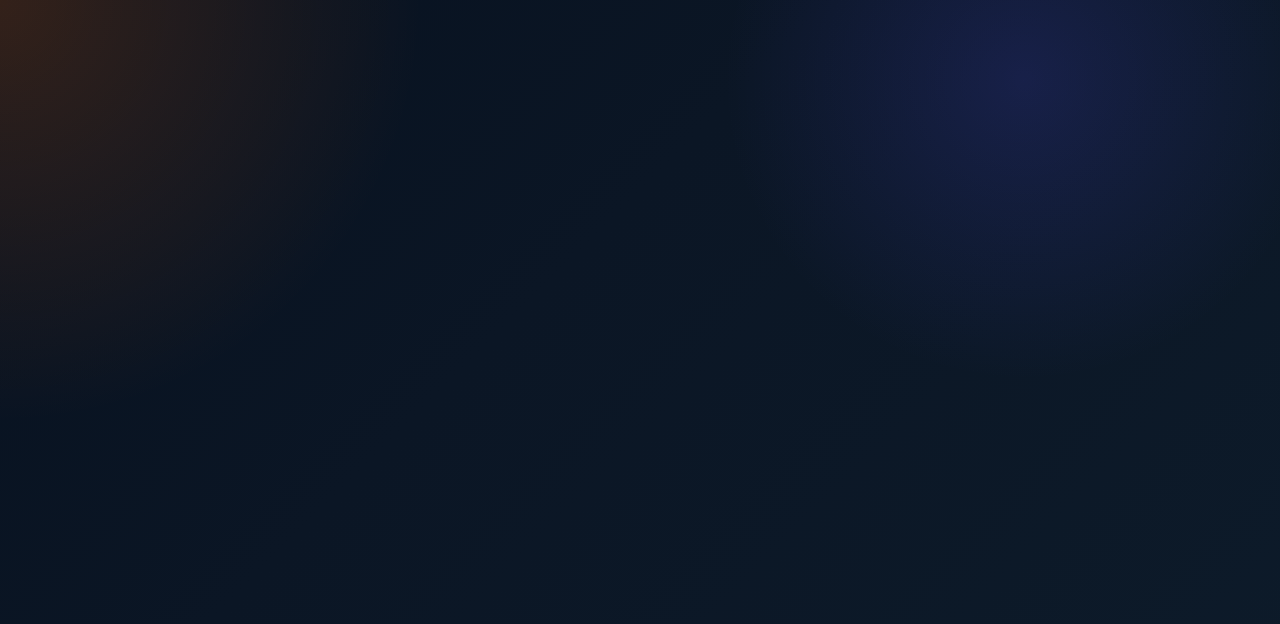
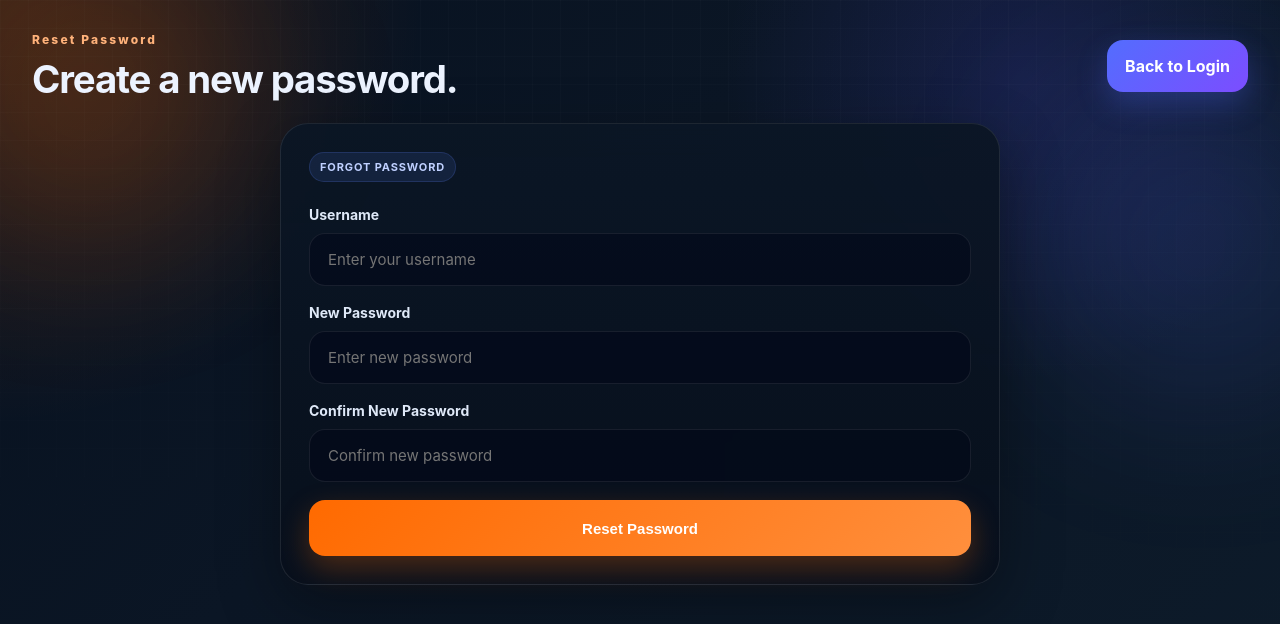
Before and after one commit to TheArisAngelo/Reddit-Client, a React (Create React App) app in the folder reddit-client/: page /forgot-password in a window 1280 px wide. Before the commit this address had no page. Shown: the top 624 px of the page. Built offline with nearby package versions, Linux system fonts and the light colour scheme.

Commit message:
forgot password added

```diff
--- a/reddit-client/src/App.js
+++ b/reddit-client/src/App.js
@@ -6,6 +6,7 @@ import CreatePage from "./CreatePage";
 import LoginPage from "./LoginPage";
 import SignUpPage from "./SignUpPage";
 import NewsPage from "./NewsPage";
+import ForgotPassword from "./ForgotPassword";
 
 const DEFAULT_SUBREDDITS = [
   "reactjs",
@@ -545,6 +546,7 @@ export default function App() {
       <Route path="/login" element={<LoginPage onLogin={handleLogin} />} />
       <Route path="/signup" element={<SignUpPage onLogin={handleLogin} />} />
       <Route path="/news" element={<NewsPage />} />
+      <Route path="/forgot-password" element={<ForgotPassword />} />
       <Route
         path="/create"
         element={
--- /dev/null
+++ b/reddit-client/src/ForgotPassword.js
@@ -0,0 +1,154 @@
+import React, { useState } from "react";
+import { Link, useNavigate } from "react-router-dom";
+import "./App.css";
+
+const USER_STORAGE_KEY = "reddit-client-user";
+
+export default function ForgotPassword() {
+  const navigate = useNavigate();
+
+  const [formData, setFormData] = useState({
+    username: "",
+    newPassword: "",
+    confirmPassword: "",
+  });
+
+  const [error, setError] = useState("");
+  const [success, setSuccess] = useState("");
+
+  const handleChange = (event) => {
+    const { name, value } = event.target;
+
+    setFormData((current) => ({
+      ...current,
+      [name]: value,
+    }));
+
+    if (error) setError("");
+    if (success) setSuccess("");
+  };
+
+  const handleSubmit = (event) => {
+    event.preventDefault();
+
+    const username = formData.username.trim();
+    const newPassword = formData.newPassword.trim();
+    const confirmPassword = formData.confirmPassword.trim();
+
+    if (!username) {
+      setError("Please enter your username.");
+      return;
+    }
+
+    if (!newPassword) {
+      setError("Please enter a new password.");
+      return;
+    }
+
+    if (!confirmPassword) {
+      setError("Please confirm your new password.");
+      return;
+    }
+
+    if (newPassword !== confirmPassword) {
+      setError("Passwords do not match.");
+      return;
+    }
+
+    const savedUserRaw = localStorage.getItem(USER_STORAGE_KEY);
+    const savedUser = savedUserRaw ? JSON.parse(savedUserRaw) : null;
+
+    if (!savedUser) {
+      setError("No account found. Please sign up first.");
+      return;
+    }
+
+    if (savedUser.username !== username) {
+      setError("Username not found.");
+      return;
+    }
+
+    const updatedUser = {
+      ...savedUser,
+      password: newPassword,
+    };
+
+    localStorage.setItem(USER_STORAGE_KEY, JSON.stringify(updatedUser));
+    setSuccess("Password reset successful. Redirecting to login...");
+
+    setTimeout(() => {
+      navigate("/login");
+    }, 1500);
+  };
+
+  return (
+    <>
+      <div className="app-shell">
+        <div className="bg-orb bg-orb-1" />
+        <div className="bg-orb bg-orb-2" />
+        <div className="bg-grid" />
+
+        <div className="profile-topbar">
+          <div>
+            <p className="eyebrow">Reset Password</p>
+            <h1 className="create-page-title">Create a new password.</h1>
+          </div>
+
+          <div className="create-top-actions">
+            <Link to="/login" className="nav-btn">
+              Back to Login
+            </Link>
+          </div>
+        </div>
+
+        <main className="login-layout">
+          <section className="create-card login-card">
+            <div className="lane-chip">Forgot Password</div>
+
+            <form className="create-form" onSubmit={handleSubmit}>
+              <label className="create-field">
+                <span>Username</span>
+                <input
+                  type="text"
+                  name="username"
+                  placeholder="Enter your username"
+                  value={formData.username}
+                  onChange={handleChange}
+                />
+              </label>
+
+              <label className="create-field">
+                <span>New Password</span>
+                <input
+                  type="password"
+                  name="newPassword"
+                  placeholder="Enter new password"
+                  value={formData.newPassword}
+                  onChange={handleChange}
+                />
+              </label>
+
+              <label className="create-field">
+                <span>Confirm New Password</span>
+                <input
+                  type="password"
+                  name="confirmPassword"
+                  placeholder="Confirm new password"
+                  value={formData.confirmPassword}
+                  onChange={handleChange}
+                />
+              </label>
+
+              {error ? <div className="lane-error">{error}</div> : null}
+              {success ? <div className="lane-chip">{success}</div> : null}
+
+              <button type="submit" className="create-submit-btn">
+                Reset Password
+              </button>
+            </form>
+          </section>
+        </main>
+      </div>
+    </>
+  );
+}
--- a/reddit-client/src/LoginPage.js
+++ b/reddit-client/src/LoginPage.js
@@ -110,6 +110,10 @@ export default function LoginPage({ onLogin }) {
               />
             </label>
 
+            <p style={{ marginTop: "8px", marginBottom: "8px" }}>
+              <Link to="/forgot-password">Forgot Password</Link>
+            </p>
+
             {error ? <div className="lane-error">{error}</div> : null}
 
             <button type="submit" className="create-submit-btn">
```
